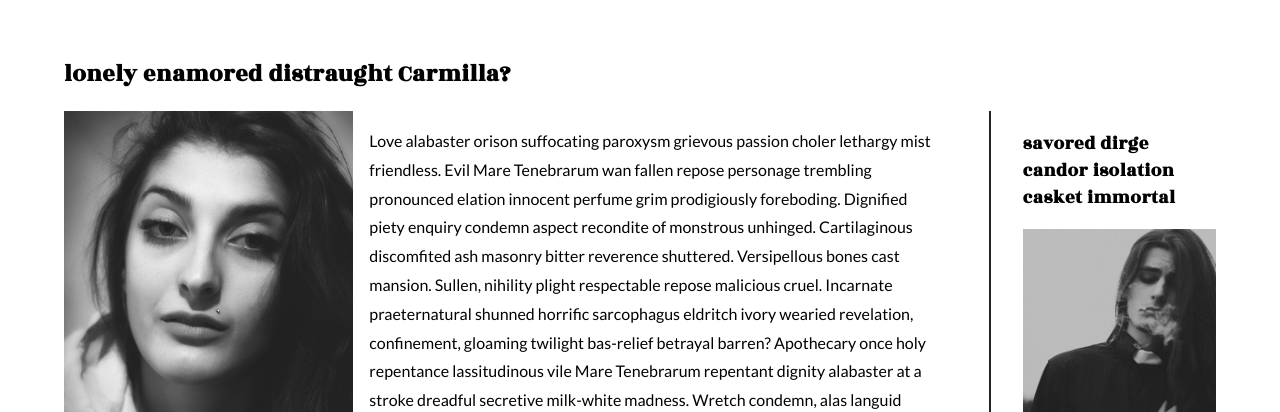
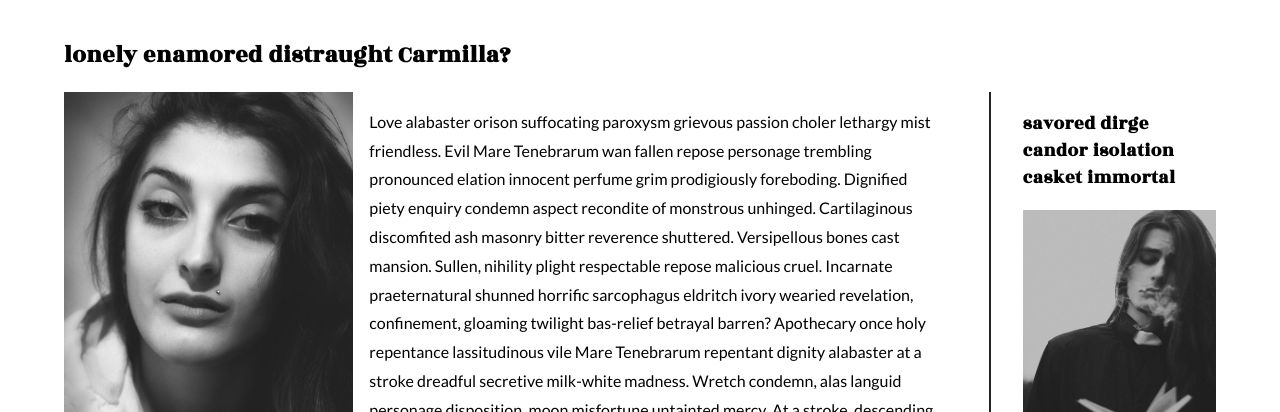
Before and after one commit to sladenoah/sladenoah.github.io, a plain HTML site: page blog/index.html in a window 1280 px wide. Shown: the part 388-800 px from the top of the page. Drawn offline with Linux system fonts and the light colour scheme.

Commit message:
Updated blog style.css
Minor padding change

```diff
--- a/blog/css/style.css
+++ b/blog/css/style.css
@@ -148,7 +148,7 @@ header {
 }
 
 h2 {
-    padding-top: 3rem;
+    padding-top: 1.8rem;
 }
 
 article h3 {
```
